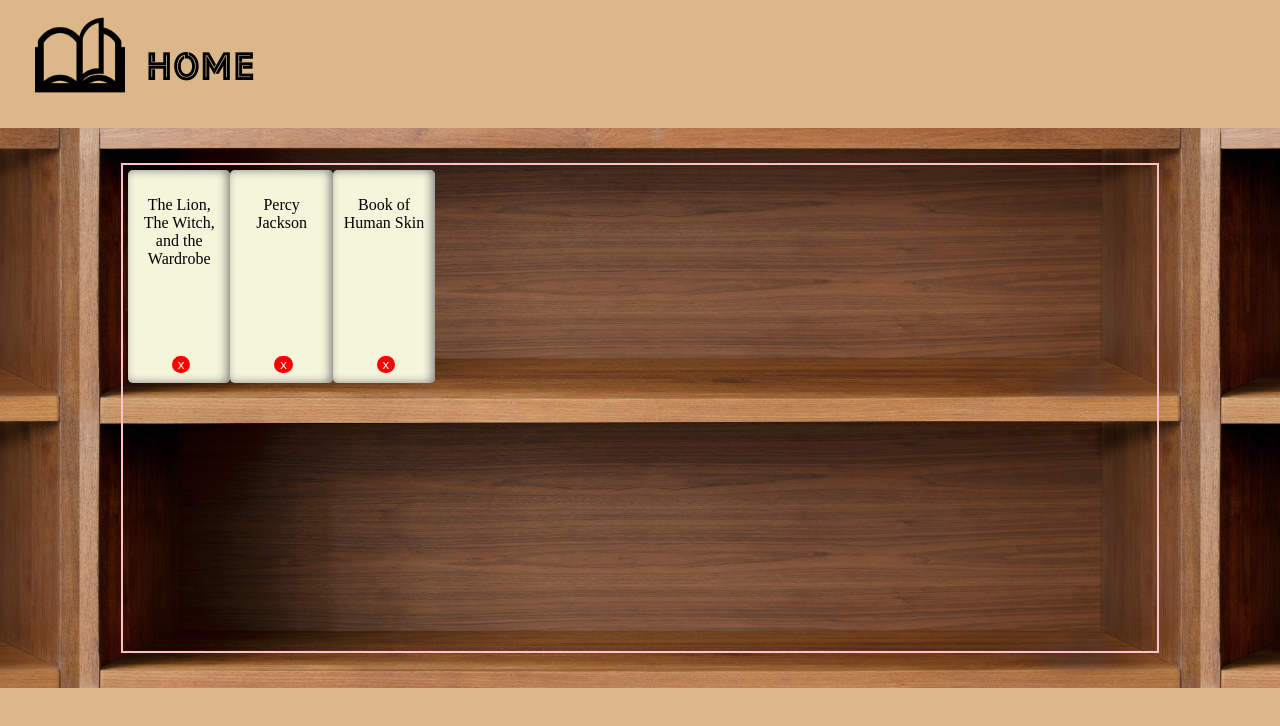
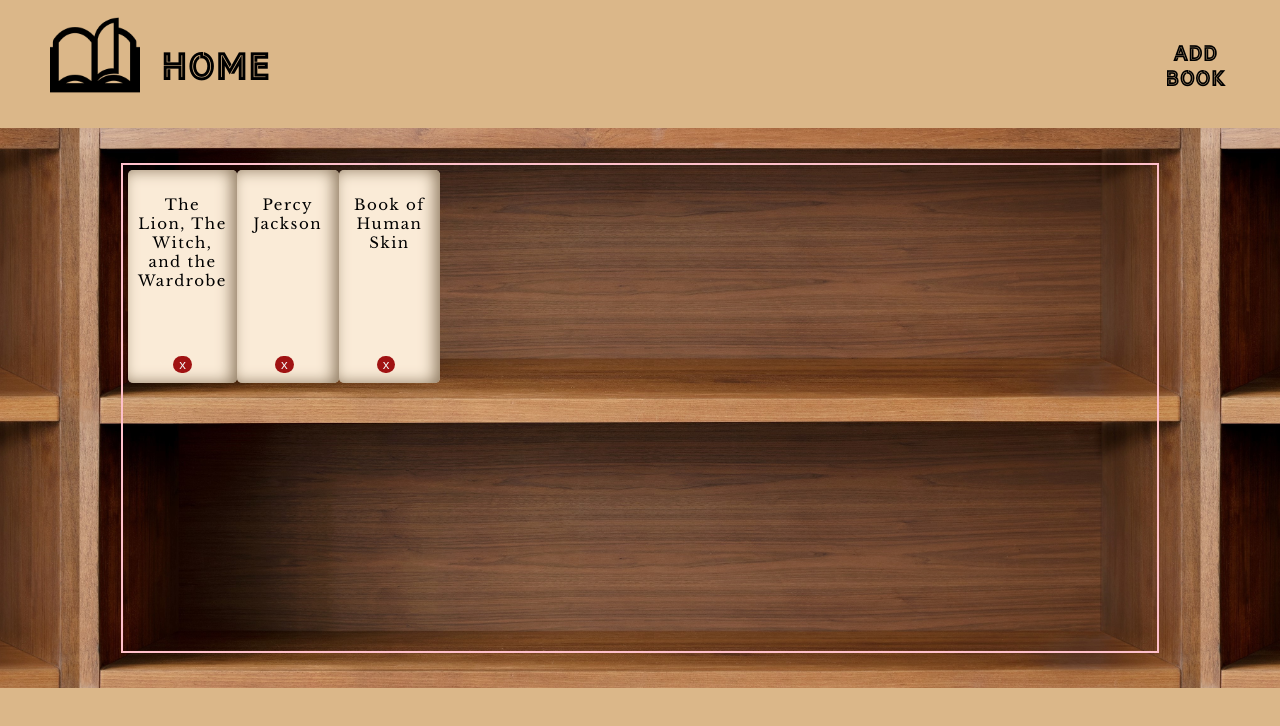
Before and after one commit to AlixiaDae/new-library, a website built with webpack: page dist/index.html in a window 1280 px wide. Built offline with Linux system fonts and the light colour scheme.

Commit message:
Recolor bookCards

```diff
--- a/src/mainpage.js
+++ b/src/mainpage.js
@@ -18,6 +18,11 @@ const mainPage = (() => {
     homeBtn.textContent = "Home"
     homeBtn.classList.add("home-button")
     navBar.appendChild(homeBtn)
+
+    const addBookBtn = document.createElement("button")
+    addBookBtn.textContent = "Add Book"
+    addBookBtn.id = "add-button"
+    navBar.appendChild(addBookBtn)
 
     //Sub header
     const subHeader = document.createElement("div")
--- a/src/style.css
+++ b/src/style.css
@@ -5,6 +5,11 @@
 @font-face {
     font-family: 'Library';
     src: url('./Library\ 3\ am.otf');
+}
+
+@font-face {
+    font-family: 'Baskerville';
+    src: url('./LibreBaskerville-Regular.ttf');
 }
 
 body {
@@ -17,25 +22,40 @@ body {
 
 .nav-bar {
     background-color: var(--base-color);
-    display: flex;
-    gap: 20px;
+    display: grid;
+    grid-template-columns: repeat(2, 120px) 1fr 150px;
     padding: 10px;
     padding-left: 35px;
+    justify-items: center;
 }
 
 .nav-bar > img {
+    grid-area: 1/1;
     height: 90px;
     width: 90px;
 }
 
-.home-button {
+.home-button,
+#add-button {
     cursor: pointer;
     background-color: transparent;
     border: none;
     font-weight: bold;
+    font-family: 'Library';
+}
+
+.home-button {
+    grid-area: 1/2;
     font-size: 35px;
     margin-top: 35px;
-    font-family: 'Library';
+}
+
+#add-button {
+    grid-area: 1/4;
+    height: 50px;
+    width: 110px;
+    margin-top: 30px;
+    font-size: 20px;
 }
 
 .sub-header {
@@ -60,12 +80,14 @@ body {
 }
 
 .book-card {
-    background-color: beige;
+    background-color: antiquewhite;
     padding: 10px;
-    font-size: 1rem;
+    font-size: 15px;
+    font-family: 'Baskerville';
+    letter-spacing: 1.5px;
     text-align: center;
     border-radius: 5px;
-    box-shadow: -3px -0px 10px grey inset;
+    box-shadow: -5px 0px 15px rgb(142, 122, 97) inset;
     position: relative;
     align-items: center;
 }
@@ -73,8 +95,8 @@ body {
 #remove-button {
     position: absolute;
     bottom: 10px;
-    right: 40px;
-    background-color: red;
+    right: 45px;
+    background-color: rgb(160, 18, 18);
     border-radius: 10px;
     color: whitesmoke;
     border: none;
@@ -85,6 +107,7 @@ body {
     flex: 1;
 }
 
-.home-button:hover {
+.home-button:hover,
+#add-button:hover {
     text-decoration: underline;
 }
```
Also changed, not shown: dist/715e9cea90f54d5a4093.ttf (added), dist/main.js, src/LibreBaskerville-Regular.ttf (added).
